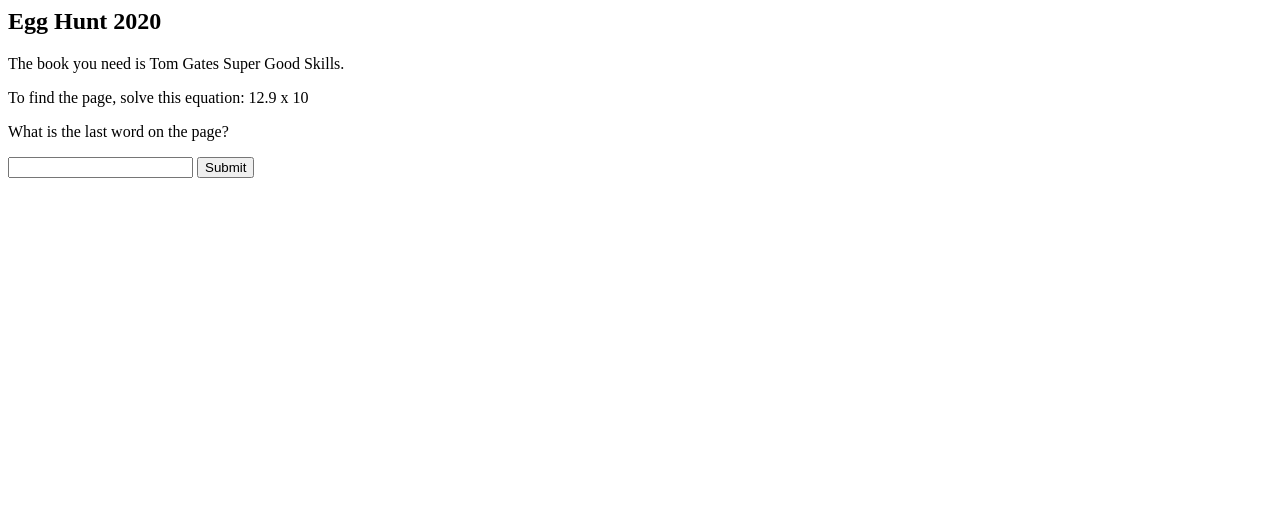
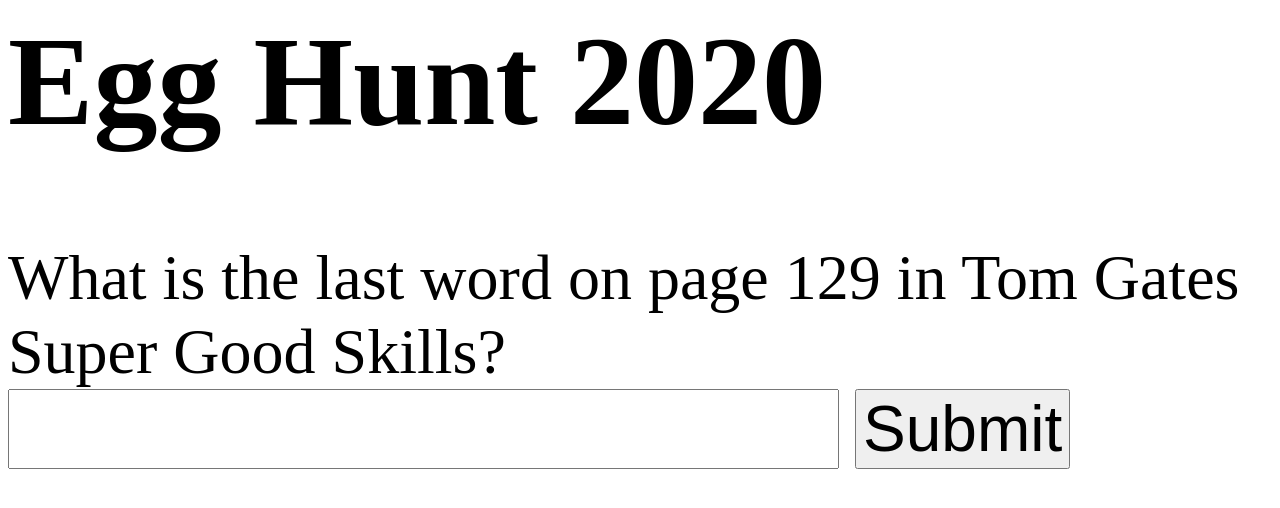
Before and after one commit to rodimvs/egghunt, a plain HTML site: page index.html in a window 1280 px wide. Drawn offline with Linux system fonts and the light colour scheme.

Commit message:
Add files via upload

```diff
--- a/index.html
+++ b/index.html
@@ -1,19 +1,18 @@
 <html>
+    <meta name="viewport" content="width=device-width, initial-scale=1.0">
 <body>
 
-<h2>Egg Hunt 2020</h2>
+<h1 style="font-size:10vw;">Egg Hunt 2020</h1>
 
-<p>The book you need is Tom Gates Super Good Skills.</p>
+<p style="font-size:5vw;">What is the last word on page 129 in Tom Gates Super Good Skills?</pstyle="font-size:5vw;">
 
-<p>To find the page, solve this equation: 12.9 x 10</p>
+<br>
 
-<p>What is the last word on the page?</p>
+<input style="font-size:5vw;" id="numb">
 
-<input id="numb">
+<button style="font-size:5vw;" type="button" onclick="myFunction()">Submit</button>
 
-<button type="button" onclick="myFunction()">Submit</button>
-
-<p id="demo"></p>
+<p style="font-size:5vw;" id="demo"></p>
 
 <script>
 function myFunction() {
```
